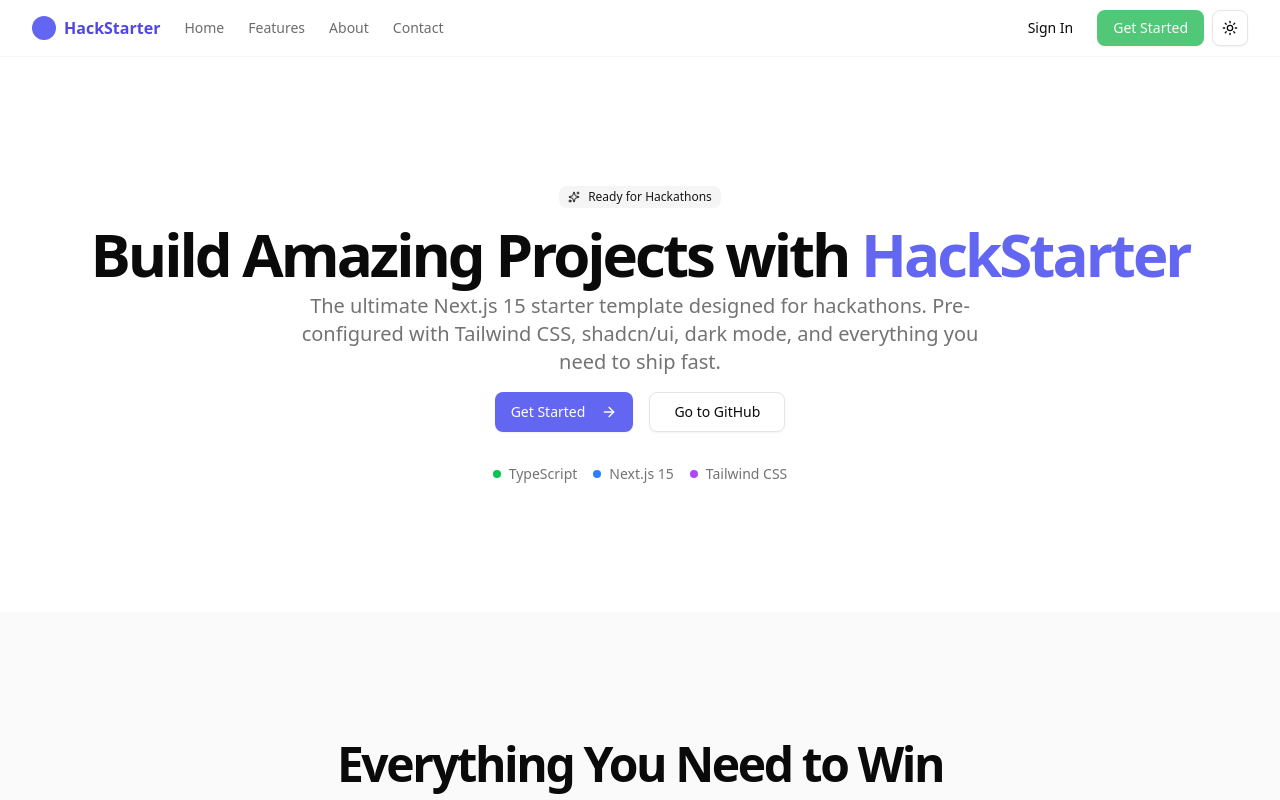
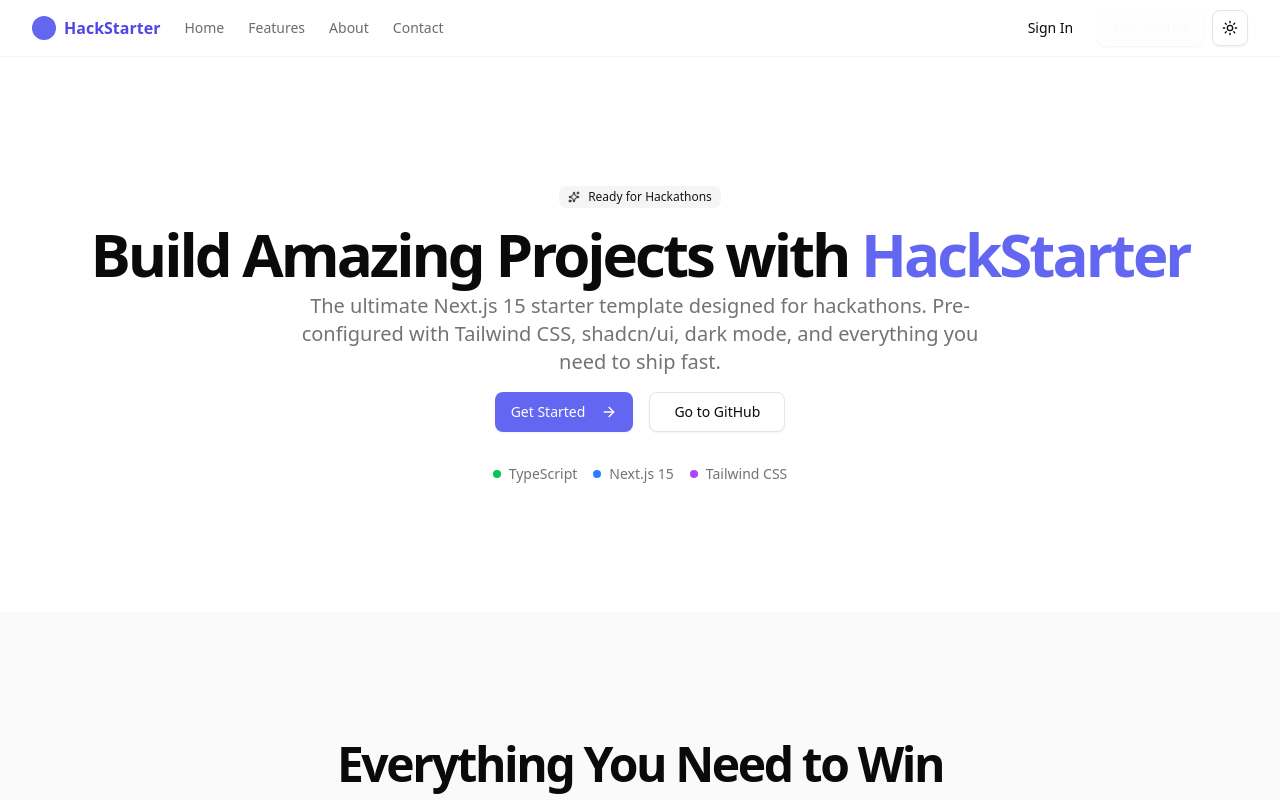
Before and after one commit to abdurrahimgayretlii/hackathon, a Next.js app: page / in a window 1280 px wide. Shown: the top 800 px of the page. Built offline with nearby package versions, Linux system fonts and the light colour scheme.

Commit message:
HAC-43: NavBar Get Started Button Color Update

```diff
--- a/src/components/navbar.tsx
+++ b/src/components/navbar.tsx
@@ -60,7 +60,7 @@ export function Navbar() {
             <Button variant="ghost" className="hidden md:inline-flex">
               Sign In
             </Button>
-            <Button className="hidden md:inline-flex" style={{ backgroundColor: '#50C878' }}>
+            <Button className="hidden md:inline-flex" style={{ backgroundColor: '#FEFEFE' }}>
               Get Started
             </Button>
             <ThemeToggle />
```
